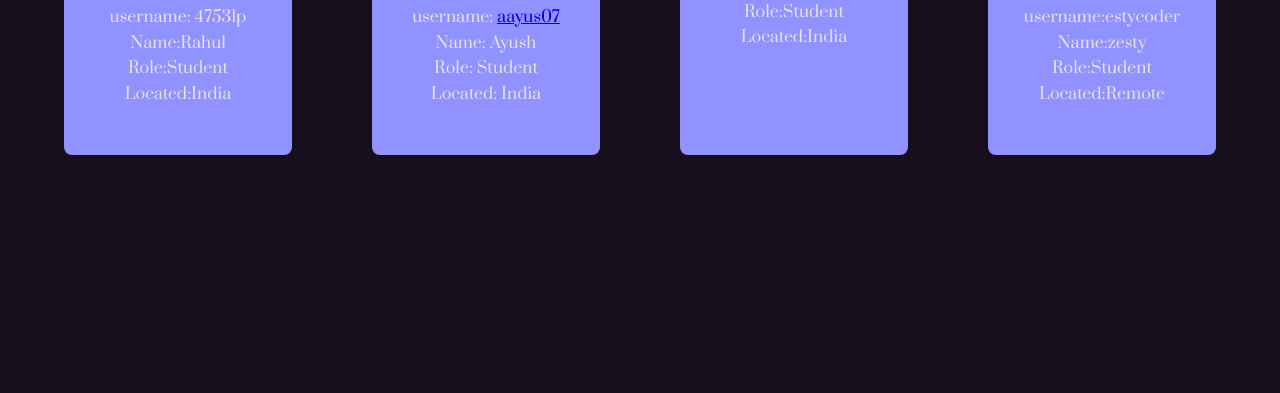
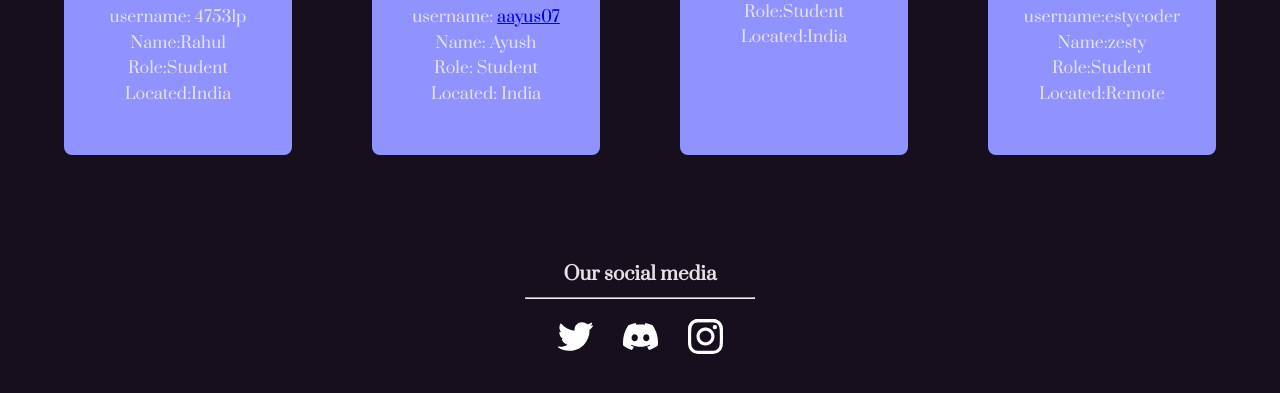
Before and after one commit to codingbrunches/codingBrunch-community, a plain HTML site: page index.html in a window 1280 px wide. Shown: the part 265-658 px from the top of the page. Drawn offline with Linux system fonts and the light colour scheme.

Commit message:
feat: add footer with social media links

```diff
--- a/index.html
+++ b/index.html
@@ -1,11 +1,11 @@
 <!DOCTYPE html>
 <html lang="en">
   <head>
-    <meta charset="UTF-8">
-    <meta http-equiv="X-UA-Compatible" content="IE=edge">
-    <meta name="viewport" content="width=device-width, initial-scale=1.0">
+    <meta charset="UTF-8" />
+    <meta http-equiv="X-UA-Compatible" content="IE=edge" />
+    <meta name="viewport" content="width=device-width, initial-scale=1.0" />
     <title>Coding Brunch</title>
-    <link rel="stylesheet" href="styles/style.css">
+    <link rel="stylesheet" href="styles/style.css" />
   </head>
   <body>
     <header class="header">
@@ -18,68 +18,90 @@
         <!-- start profile -->
         <div class="profile-item">
           <div class="img">
-                    <img src="https://images.pexels.com/photos/2381069/pexels-photo-2381069.jpeg?auto=compress&cs=tinysrgb&w=1260&h=750&dpr=1" alt="">
+            <img
+              src="https://images.pexels.com/photos/2381069/pexels-photo-2381069.jpeg?auto=compress&cs=tinysrgb&w=1260&h=750&dpr=1"
+              alt=""
+            />
           </div>
-                <div class="profile-heading">
-                    username: 4753lp<a href=""></a>
-                </div>
+          <div class="profile-heading">username: 4753lp<a href=""></a></div>
           <div class="profile-des">
-                    <p>Name:Rahul </p>
-                    <p>Role:Student </p>
-                    <p>Located:India </p>
+            <p>Name:Rahul</p>
+            <p>Role:Student</p>
+            <p>Located:India</p>
           </div>
         </div>
         <!-- end profile -->
         <!-- start profile -->
         <div class="profile-item">
           <div class="img">
-                    <img src="https://miro.medium.com/max/564/1*Erk4NawQOHkf4wSN7JmB_A.jpeg"
-                        alt="profile">
+            <img
+              src="https://miro.medium.com/max/564/1*Erk4NawQOHkf4wSN7JmB_A.jpeg"
+              alt="profile"
+            />
           </div>
           <div class="profile-heading">
             username: <a href="https://github.com/aayus07">aayus07</a>
           </div>
           <div class="profile-des">
-                    <p>Name: Ayush </p>
-                    <p>Role: Student </p>
-                    <p>Located: India </p>
+            <p>Name: Ayush</p>
+            <p>Role: Student</p>
+            <p>Located: India</p>
           </div>
         </div>
         <!-- end profile -->
         <!-- start profile -->
         <div class="profile-item">
           <div class="img">
-                    <img src="" alt="profile">
+            <img src="" alt="profile" />
           </div>
-                <div class="profile-heading">
-                    username:wErt70 <a href=""></a>
-                </div>
+          <div class="profile-heading">username:wErt70 <a href=""></a></div>
           <div class="profile-des">
-                    <p>Name:Priya </p>
+            <p>Name:Priya</p>
             <p>Role:Student</p>
-                    <p>Located:India </p>
+            <p>Located:India</p>
           </div>
         </div>
         <!-- end profile -->
         <!-- start profile -->
         <div class="profile-item">
           <div class="img">
-                    <img src="https://avatars.githubusercontent.com/u/91688108?v=4" alt="profile">
+            <img
+              src="https://avatars.githubusercontent.com/u/91688108?v=4"
+              alt="profile"
+            />
           </div>
           <div class="profile-heading">
             username:estycoder<a href="https://github.com/zestycoder"></a>
           </div>
           <div class="profile-des">
             <p>Name:zesty</p>
-                    <p>Role:Student </p>
-                    <p>Located:Remote </p>
+            <p>Role:Student</p>
+            <p>Located:Remote</p>
           </div>
         </div>
         <!-- end profile -->
       </div>
     </main>
-    <footer class="header">
-
+    <footer>
+      <h3>Our social media</h3>
+      <hr />
+      <ul>
+        <li>
+          <a target="_blank" href="https://twitter.com/codingbrunch">
+            <img src="assets/twitter.svg" />
+          </a>
+        </li>
+        <li>
+          <a target="_blank" href="https://discord.gg/ThfAbN5ms9">
+            <img src="assets/discord.svg" />
+          </a>
+        </li>
+        <li>
+          <a target="_blank" href="https://www.instagram.com/codingbrunch/">
+            <img src="assets/instagram.svg" />
+          </a>
+        </li>
+      </ul>
     </footer>
   </body>
 </html>
--- a/styles/style.css
+++ b/styles/style.css
@@ -1,44 +1,43 @@
 @import url('https://fonts.googleapis.com/css2?family=Prata&display=swap');
 
-*{
+* {
   margin: 0;
   padding: 0;
 }
 :root {
   /* PRIMARY */
-    --void: #170f1E;
-    --manga: #E5E1E6;
+  --void: #170f1e;
+  --manga: #e5e1e6;
 
   /* SECONDARY */
-    --spark: #FFE27D;
-    --surf: #64E3FF;
+  --spark: #ffe27d;
+  --surf: #64e3ff;
   --psybeam: #9092ff;
-
 }
 body {
   font-family: 'Prata', serif;
   background-color: var(--void);
   color: var(--manga);
-
 }
 
-.header{
+.header {
   padding: 1rem 1.5rem;
 }
 
-.nav-heading,.profile-continer {
+.nav-heading,
+.profile-continer {
   text-align: center;
 }
 
-.nav-heading{
+.nav-heading {
   align-items: center;
   padding: 1rem 1.2rem;
   /* background-color: var(--manga); */
 }
 
-.profile-continer{
+.profile-continer {
   display: grid;
-    grid-template-columns:repeat(4, 1fr);
+  grid-template-columns: repeat(4, 1fr);
   padding: 4rem;
   gap: 5em;
 }
@@ -49,15 +48,51 @@ body {
   max-width: 400px;
   height: 100%;
   background-color: var(--psybeam);
-    border-radius: .5rem;
+  border-radius: 0.5rem;
 }
 
 .profile-item:hover {
   box-shadow: 4px 6px 20px 3px var(--manga);
 }
 
-.img img{
+.img img {
   max-width: 50%;
   height: 70%;
   border-radius: 50%;
 }
+
+footer {
+  padding: 4rem;
+  text-align: center;
+}
+
+footer h3 {
+  margin: 10px;
+}
+
+footer hr {
+  margin: 0px 40%;
+}
+
+footer ul {
+  gap: 30px;
+  margin: 20px;
+  display: flex;
+  align-items: center;
+  justify-content: center;
+}
+
+footer ul li {
+  list-style-type: none;
+}
+
+footer ul li a img {
+  width: 35px;
+  transition: ease-in-out 0.2s;
+  filter: brightness(0) invert(1);
+}
+
+footer ul li a img:hover {
+  filter: unset;
+  transform: scale(1.1);
+}
```
Also changed, not shown: assets/discord.svg (added), assets/instagram.svg (added), assets/twitter.svg (added). Lines whose indentation alone changed are shown as unchanged.
